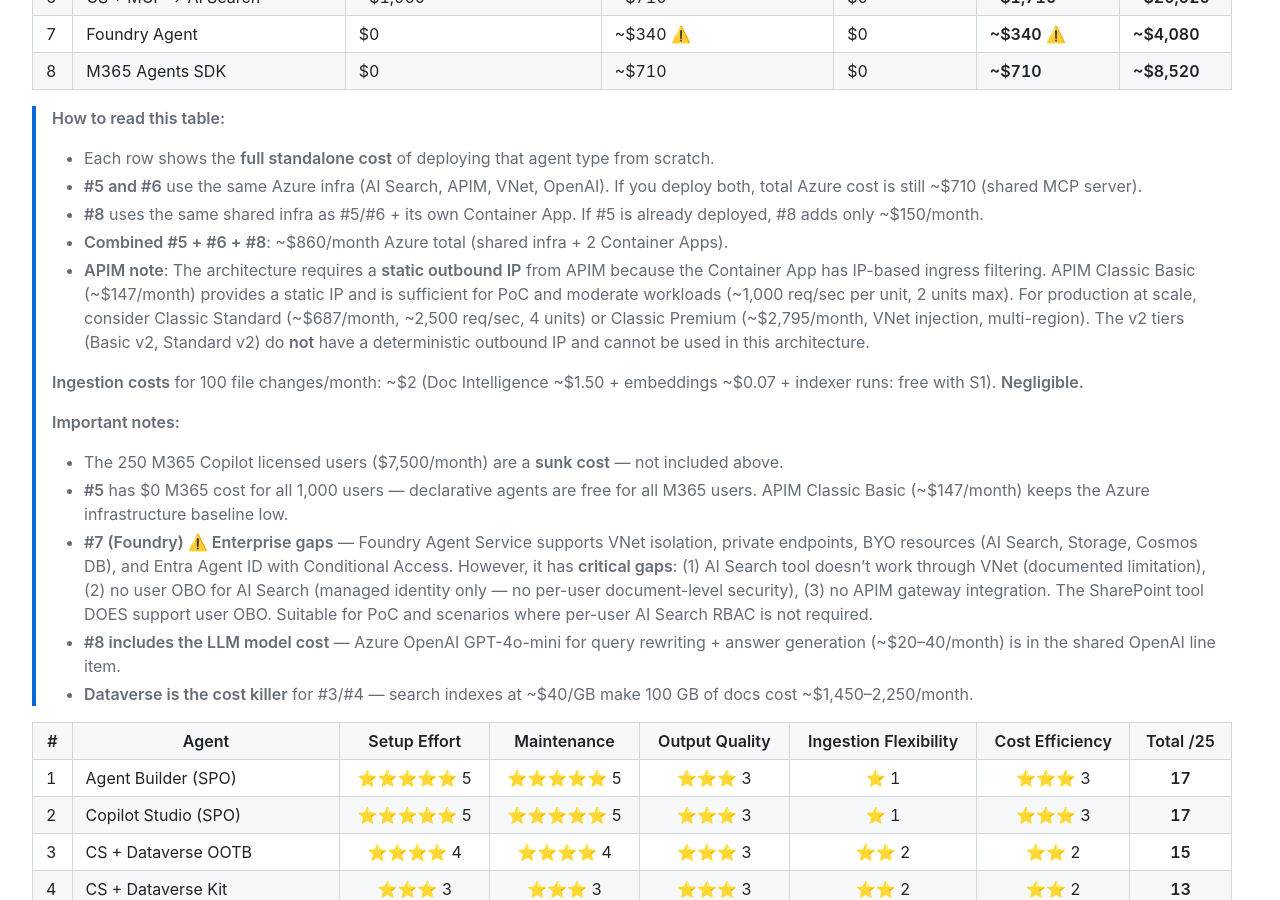
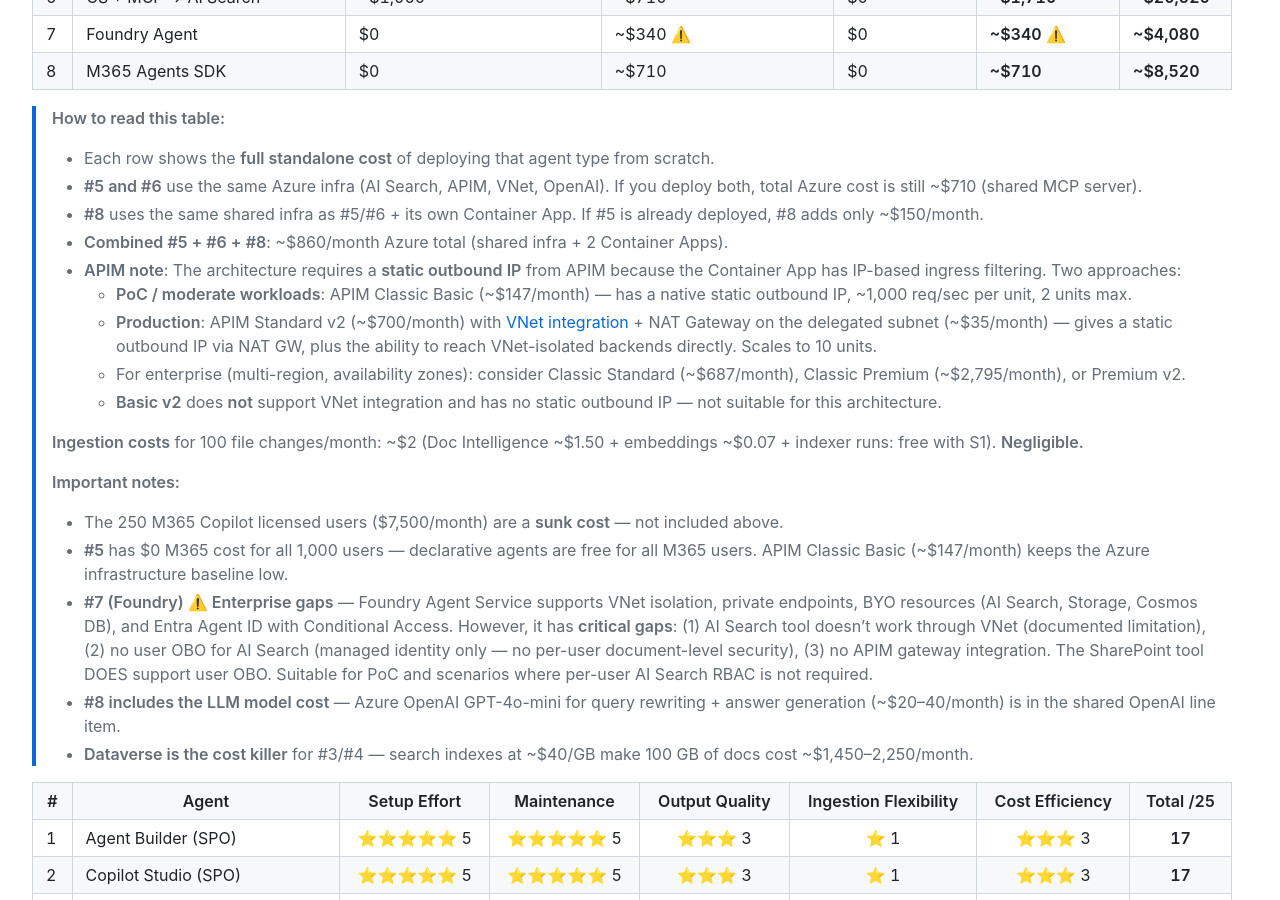
Before and after one commit to ostefka/AgentsAdvancedSearch, a Jekyll site: the page built from COMPARISON.md, in a window 1280 px wide and 900 px high, scrolled down 10551 px. Built offline with Jekyll 4.4.1, drawn with Linux system fonts in a browser that asks for light colours; nearby versions of some CDN libraries; our own code applies the rules of GitHub Pages for plain Markdown files; some of the changed text lies outside the part shown.

Commit message:
fix: APIM Standard v2 is valid with VNet integration + NAT Gateway
Standard v2 supports VNet integration — attach a NAT Gateway to the delegated
subnet for a static outbound IP. Added as production option alongside
Classic Basic (PoC). Updated APIM note and Appendix.

```diff
--- a/COMPARISON.md
+++ b/COMPARISON.md
@@ -331,7 +331,11 @@ flowchart LR
 > - **#5 and #6** use the same Azure infra (AI Search, APIM, VNet, OpenAI). If you deploy both, total Azure cost is still ~$710 (shared MCP server).
 > - **#8** uses the same shared infra as #5/#6 + its own Container App. If #5 is already deployed, #8 adds only ~$150/month.
 > - **Combined #5 + #6 + #8**: ~$860/month Azure total (shared infra + 2 Container Apps).
-> - **APIM note**: The architecture requires a **static outbound IP** from APIM because the Container App has IP-based ingress filtering. APIM Classic Basic (~$147/month) provides a static IP and is sufficient for PoC and moderate workloads (~1,000 req/sec per unit, 2 units max). For production at scale, consider Classic Standard (~$687/month, ~2,500 req/sec, 4 units) or Classic Premium (~$2,795/month, VNet injection, multi-region). The v2 tiers (Basic v2, Standard v2) do **not** have a deterministic outbound IP and cannot be used in this architecture.
+> - **APIM note**: The architecture requires a **static outbound IP** from APIM because the Container App has IP-based ingress filtering. Two approaches:
+>   - **PoC / moderate workloads**: APIM Classic Basic (~$147/month) — has a native static outbound IP, ~1,000 req/sec per unit, 2 units max.
+>   - **Production**: APIM Standard v2 (~$700/month) with [VNet integration](https://learn.microsoft.com/en-us/azure/api-management/integrate-vnet-outbound) + NAT Gateway on the delegated subnet (~$35/month) — gives a static outbound IP via NAT GW, plus the ability to reach VNet-isolated backends directly. Scales to 10 units.
+>   - For enterprise (multi-region, availability zones): consider Classic Standard (~$687/month), Classic Premium (~$2,795/month), or Premium v2.
+>   - **Basic v2** does **not** support VNet integration and has no static outbound IP — not suitable for this architecture.
 >
 > **Ingestion costs** for 100 file changes/month: ~$2 (Doc Intelligence ~$1.50 + embeddings ~$0.07 + indexer runs: free with S1). **Negligible.**
 >
@@ -497,9 +501,10 @@ flowchart TD
 | Azure OpenAI (GPT-4o-mini) | $0.15/1M input tokens | Same |
 | Azure Container Apps (Dedicated workload profile) | ~$150/month (enterprise) | [Container Apps pricing](https://azure.microsoft.com/en-us/pricing/details/container-apps/) |
 | APIM Classic Basic (static outbound IP, ~1K req/sec, 2 units max — PoC/moderate) | ~$147/month | [APIM pricing](https://azure.microsoft.com/en-us/pricing/details/api-management/) |
+| APIM Standard v2 (VNet integration + NAT GW for static outbound IP, 10 units — production) | ~$700/month + NAT GW ~$35/month | Same |
 | APIM Classic Standard (static outbound IP, ~2.5K req/sec, 4 units — production) | ~$687/month | Same |
 | APIM Classic Premium (VNet injection, multi-region, zones — enterprise) | ~$2,795/month | Same |
-| APIM Basic v2 (no static IP — not suitable for IP-filtered backends) | ~$150/month | Same |
+| APIM Basic v2 (no VNet integration, no static IP — not suitable for this architecture) | ~$150/month | Same |
 | APIM Consumption (no static IP) | ~$3.50/million calls | Same |
 | NAT Gateway | ~$32/month + data processing ~$0.045/GB | [NAT Gateway pricing](https://azure.microsoft.com/en-us/pricing/details/azure-nat-gateway/) |
 | Dataverse storage (database) | $48/GB/month | [Dataverse pay-as-you-go meters](https://learn.microsoft.com/en-us/power-platform/admin/pay-as-you-go-meters) |
```
